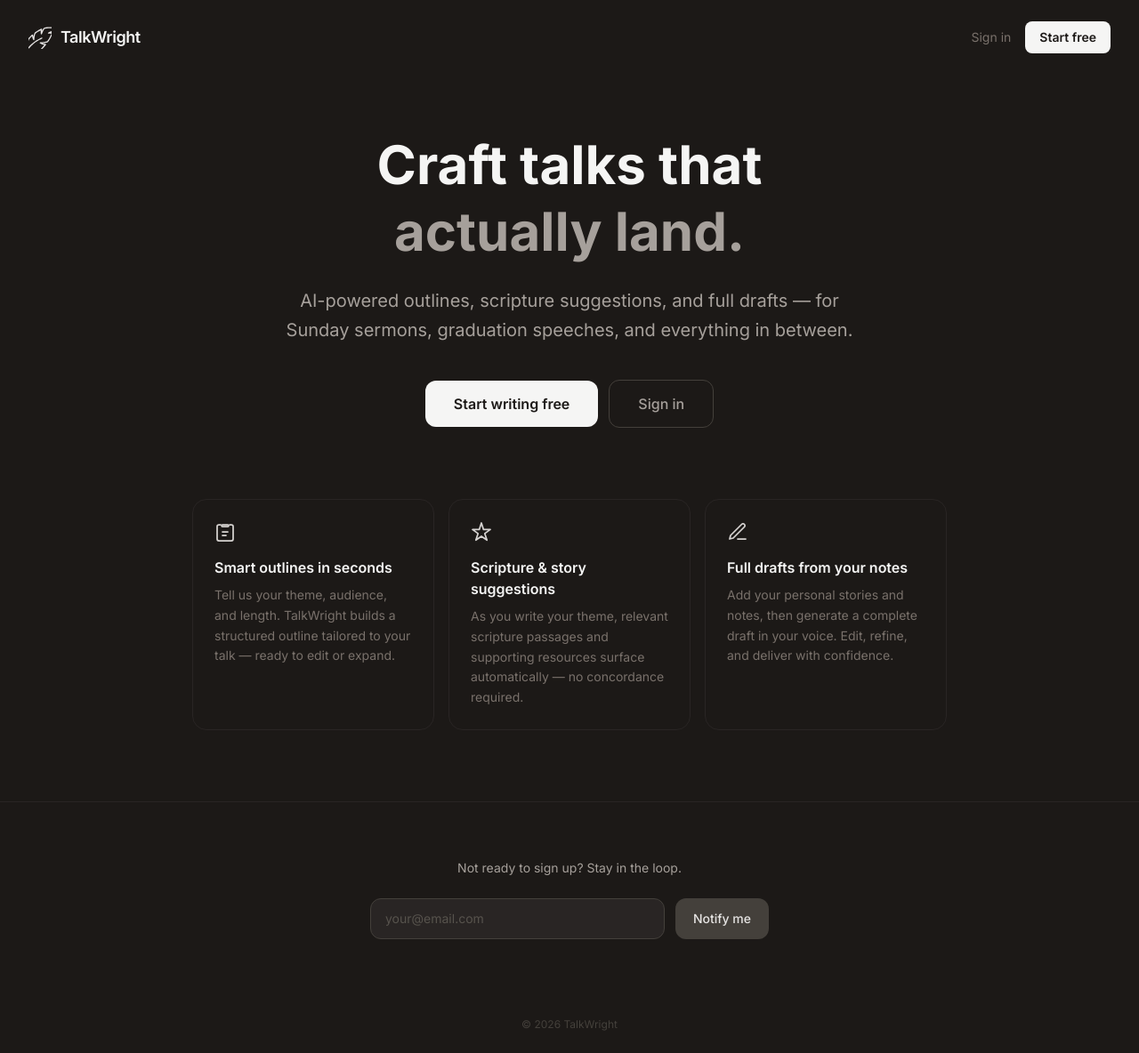
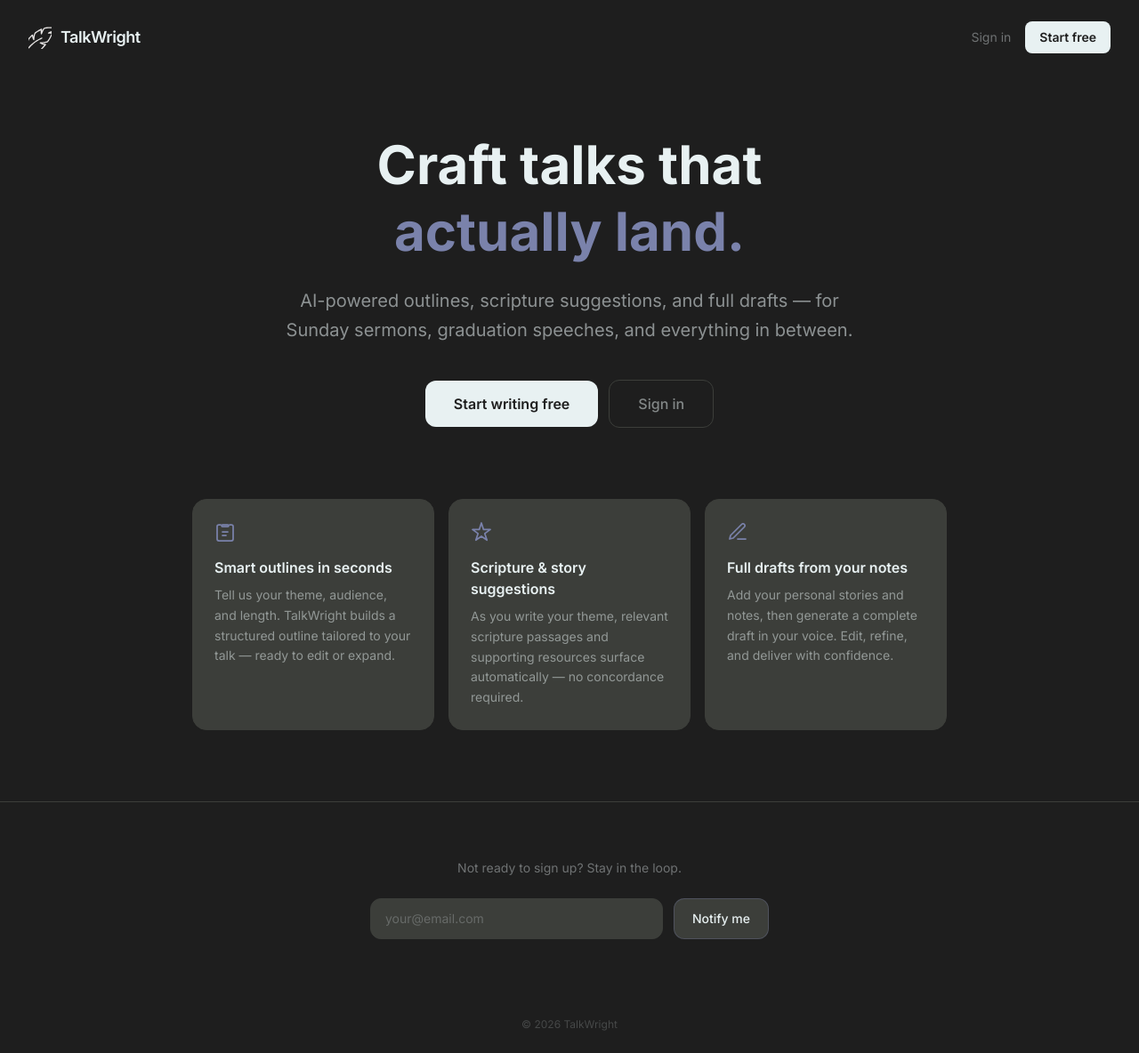
Before and after one commit to rockytauceti/talkwright, a Next.js app: page / in a window 1280 px wide. Shown: the whole page at 89% size. Built offline with nearby package versions, Linux system fonts and the light colour scheme; no server answers.

Commit message:
style: apply brand palette to landing page

```diff
--- a/src/app/LandingPage.tsx
+++ b/src/app/LandingPage.tsx
@@ -6,10 +6,10 @@ import Logo from '@/components/Logo'
 
 function FeatureCard({ icon, title, body }: { icon: React.ReactNode; title: string; body: string }) {
   return (
-    <div className="bg-stone-900 border border-stone-800 rounded-2xl p-6 text-left">
-      <div className="mb-4 text-stone-300">{icon}</div>
-      <h3 className="text-stone-100 font-semibold text-base mb-2">{title}</h3>
-      <p className="text-stone-500 text-sm leading-relaxed">{body}</p>
+    <div className="bg-[#3C3E3A] border border-[#3C3E3A] rounded-2xl p-6 text-left">
+      <div className="mb-4 text-[#7A82AB]">{icon}</div>
+      <h3 className="text-[#E8F1F2] font-semibold text-base mb-2">{title}</h3>
+      <p className="text-[#E8F1F2]/50 text-sm leading-relaxed">{body}</p>
     </div>
   )
 }
@@ -36,23 +36,23 @@ export default function LandingPage() {
   }
 
   return (
-    <main className="min-h-screen bg-[#1c1917] flex flex-col">
+    <main className="min-h-screen bg-[#1E1E1E] flex flex-col">
       {/* Nav */}
       <nav className="flex items-center justify-between px-8 py-6">
         <div className="flex items-center gap-2.5">
           <Logo size={26} theme="dark" />
-          <span className="text-stone-100 font-semibold text-lg tracking-tight">TalkWright</span>
+          <span className="text-[#E8F1F2] font-semibold text-lg tracking-tight">TalkWright</span>
         </div>
         <div className="flex items-center gap-4">
           <Link
             href="/sign-in"
-            className="text-sm text-stone-500 hover:text-stone-300 transition-colors"
+            className="text-sm text-[#E8F1F2]/40 hover:text-[#E8F1F2] transition-colors"
           >
             Sign in
           </Link>
           <Link
             href="/sign-up"
-            className="text-sm bg-stone-100 hover:bg-white text-stone-900 font-semibold rounded-lg px-4 py-2 transition-colors"
+            className="text-sm bg-[#E8F1F2] hover:bg-white text-[#1E1E1E] font-semibold rounded-lg px-4 py-2 transition-colors"
           >
             Start free
           </Link>
@@ -62,24 +62,24 @@ export default function LandingPage() {
       {/* Hero */}
       <div className="flex flex-col items-center px-6 pt-16 pb-20 text-center">
         <div className="max-w-2xl mx-auto">
-          <h1 className="text-4xl sm:text-5xl md:text-6xl font-bold text-stone-100 leading-tight mb-6">
+          <h1 className="text-4xl sm:text-5xl md:text-6xl font-bold text-[#E8F1F2] leading-tight mb-6">
             Craft talks that{' '}
-            <span className="text-stone-400">actually land.</span>
+            <span className="text-[#7A82AB]">actually land.</span>
           </h1>
-          <p className="text-stone-400 text-lg sm:text-xl leading-relaxed mb-10">
+          <p className="text-[#E8F1F2]/55 text-lg sm:text-xl leading-relaxed mb-10">
             AI-powered outlines, scripture suggestions, and full drafts —
             for Sunday sermons, graduation speeches, and everything in between.
           </p>
           <div className="flex flex-col sm:flex-row items-center justify-center gap-3">
             <Link
               href="/sign-up"
-              className="w-full sm:w-auto bg-stone-100 hover:bg-white text-stone-900 font-semibold rounded-xl px-8 py-3.5 transition-colors text-base"
+              className="w-full sm:w-auto bg-[#E8F1F2] hover:bg-white text-[#1E1E1E] font-semibold rounded-xl px-8 py-3.5 transition-colors text-base"
             >
               Start writing free
             </Link>
             <Link
               href="/sign-in"
-              className="w-full sm:w-auto border border-stone-700 hover:border-stone-500 text-stone-400 hover:text-stone-200 font-medium rounded-xl px-8 py-3.5 transition-colors text-base"
+              className="w-full sm:w-auto border border-[#3C3E3A] hover:border-[#7A82AB] text-[#E8F1F2]/50 hover:text-[#E8F1F2] font-medium rounded-xl px-8 py-3.5 transition-colors text-base"
             >
               Sign in
             </Link>
@@ -122,13 +122,13 @@ export default function LandingPage() {
       </div>
 
       {/* Email capture */}
-      <div className="border-t border-stone-800 px-6 py-16 text-center">
+      <div className="border-t border-[#3C3E3A] px-6 py-16 text-center">
         <div className="max-w-md mx-auto">
-          <p className="text-stone-400 text-sm mb-6">
+          <p className="text-[#E8F1F2]/40 text-sm mb-6">
             Not ready to sign up? Stay in the loop.
           </p>
           {submitted ? (
-            <div className="inline-flex items-center gap-2 bg-stone-800 border border-stone-700 rounded-xl px-6 py-4 text-stone-300 text-sm">
+            <div className="inline-flex items-center gap-2 bg-[#3C3E3A] border border-[#3C3E3A] rounded-xl px-6 py-4 text-[#E8F1F2]/70 text-sm">
               ✓ You&apos;re on the list.
             </div>
           ) : (
@@ -139,12 +139,12 @@ export default function LandingPage() {
                 placeholder="your@email.com"
                 value={email}
                 onChange={e => setEmail(e.target.value)}
-                className="flex-1 bg-stone-800 border border-stone-700 rounded-xl px-4 py-3 text-stone-100 placeholder-stone-600 focus:outline-none focus:border-stone-500 transition-colors text-sm"
+                className="flex-1 bg-[#3C3E3A] border border-[#3C3E3A] rounded-xl px-4 py-3 text-[#E8F1F2] placeholder-[#E8F1F2]/25 focus:outline-none focus:border-[#7A82AB] transition-colors text-sm"
               />
               <button
                 type="submit"
                 disabled={loading}
-                className="bg-stone-700 hover:bg-stone-600 text-stone-200 font-medium rounded-xl px-5 py-3 transition-colors disabled:opacity-50 whitespace-nowrap text-sm"
+                className="bg-[#3C3E3A] hover:bg-[#7A82AB] text-[#E8F1F2] font-medium rounded-xl px-5 py-3 transition-colors disabled:opacity-50 whitespace-nowrap text-sm border border-[#7A82AB]/30"
               >
                 {loading ? 'Joining…' : 'Notify me'}
               </button>
@@ -154,7 +154,7 @@ export default function LandingPage() {
       </div>
 
       {/* Footer */}
-      <footer className="px-8 py-6 text-center text-stone-700 text-xs">
+      <footer className="px-8 py-6 text-center text-[#E8F1F2]/20 text-xs">
         © {new Date().getFullYear()} TalkWright
       </footer>
     </main>
```
